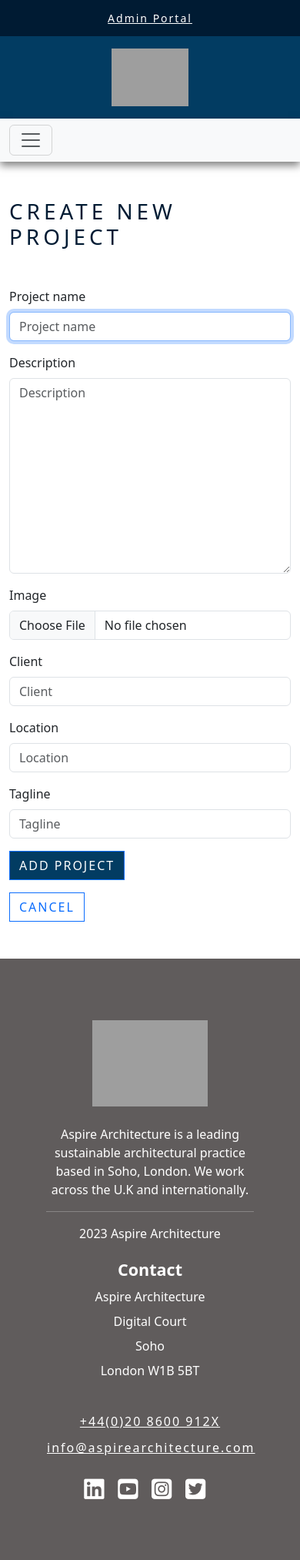
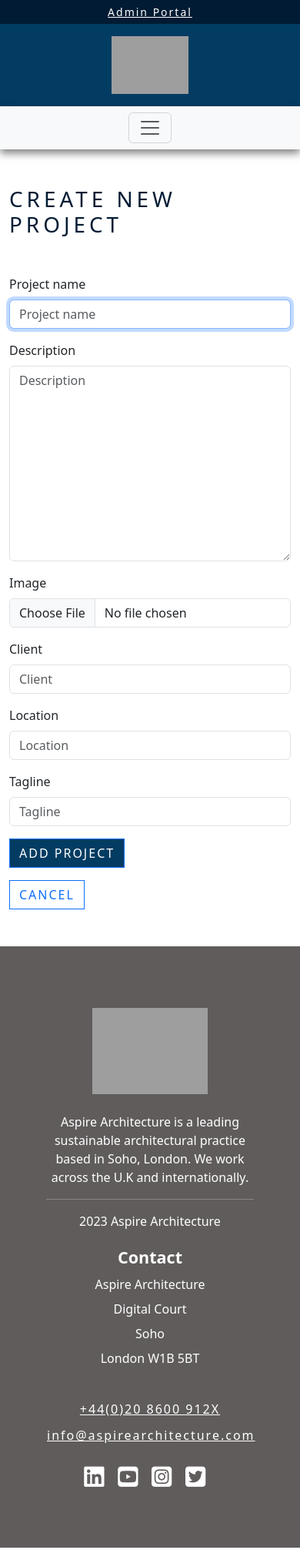
Before and after one commit to lewis-worsley/aspire-architecture, a Django app: page /project/create/ in a window 390 px wide. Shown: the whole page at 77% size. Run offline with Django 3.2, Linux system fonts and the light colour scheme; the visitor is signed in with stand-in values (Sample User, id 1); some libraries are stand-ins or nearby versions; grey boxes are pictures that could not be loaded.

Commit message:
Centered navbar button on small screens

```diff
--- a/static/css/style.css
+++ b/static/css/style.css
@@ -13,6 +13,14 @@ header {
 nav {
     background-color: #b8b9b8;
     box-shadow: 0px 5px 10px rgba(0, 0, 0, 0.5);
+}
+
+.nav-link {
+    margin: 0
+}
+
+@media screen and (max-width: 576px) {
+
 }
 
 .staff-header {
--- a/templates/snippets/header.html
+++ b/templates/snippets/header.html
@@ -2,8 +2,9 @@
 
 <header id="header" class="row">
 
-    <div class="staff-header py-2 container text-center">
+    <div class="staff-header container text-center">
 
+        <!-- Not visible to public user. Only authorised users (staff with permissions) can view this -->
         {% if user.is_staff == True %}
             <div class="d-flex align-items-center justify-content-evenly">
 
@@ -16,6 +17,7 @@
                     <a class="btn btn-link btn-sm" href="/admin">Admin Portal</a>
 
                 {% endif %}
+
             </div>
 
         {% else %}
@@ -30,18 +32,16 @@
                     alt="Aspire Architecture logo" width="100px" class="img-fluid"></a>
         </div>
     </div>
-    <div>
 
-    </div>
-    <nav class="navbar navbar-expand-md bg-body-tertiary">
-        <div class="container">
-            <button class="navbar-toggler" type="button" data-bs-toggle="collapse"
-                data-bs-target="#navbarSupportedContent" aria-controls="navbarSupportedContent" aria-expanded="false"
-                aria-label="Toggle navigation">
+    <nav class="navbar navbar-expand-sm bg-body-tertiary">
+        <div class="container d-flex justify-content-center">
+            <button class="navbar-toggler" type="button" data-bs-toggle="collapse" data-bs-target="#navbarSupportedContent"
+            aria-controls="navbarSupportedContent" aria-expanded="false" aria-label="Toggle navigation">
                 <span class="navbar-toggler-icon"></span>
             </button>
             <div class="collapse navbar-collapse" id="navbarSupportedContent">
-                <ul class="navbar-nav me-auto mb-2 mb-lg-0 container nav-justified fw-semibold">
+                <ul class="navbar-nav container nav-justified fw-semibold">
+
                     {% if request.path == "/" %}
                         <li class="nav-item col">
                             <a class="nav-link" href="#projects">Projects</a>
@@ -61,6 +61,7 @@
                         <li class="nav-item col">
                             <a class="nav-link" href="#contact">Contact</a>
                         </li>
+
                     {% else %}
                         <li class="nav-item col">
                             <a class="nav-link" href="/#projects">Projects</a>
@@ -80,7 +81,9 @@
                         <li class="nav-item col">
                             <a class="nav-link" href="/#contact">Contact</a>
                         </li>
+
                     {% endif %}
+
                 </ul>
             </div>
         </div>
```
Lines whose indentation alone changed are shown as unchanged.
